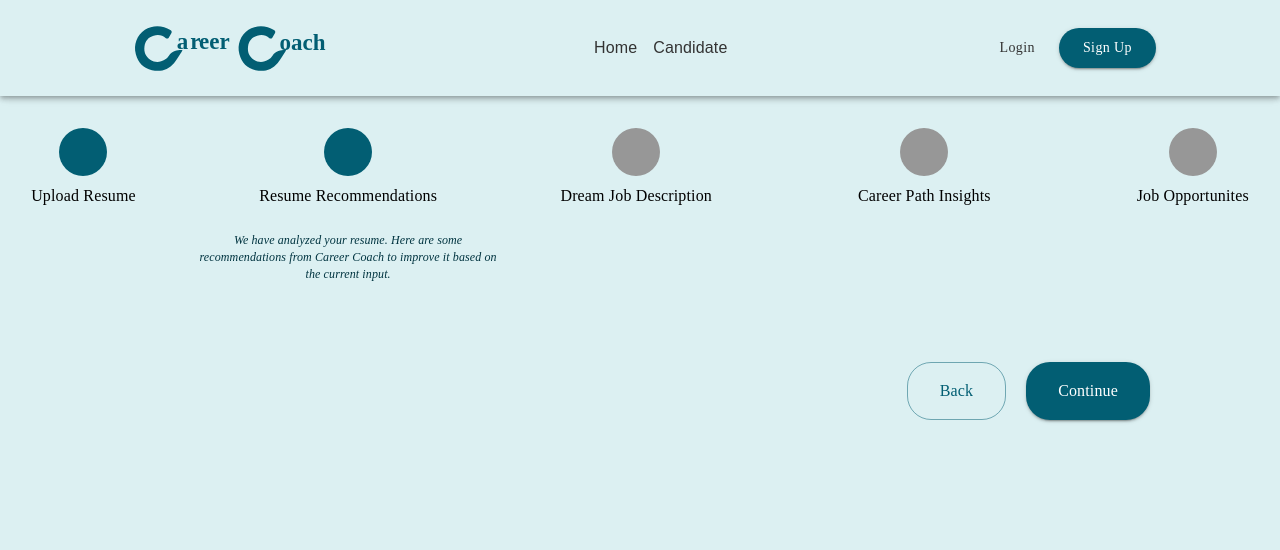
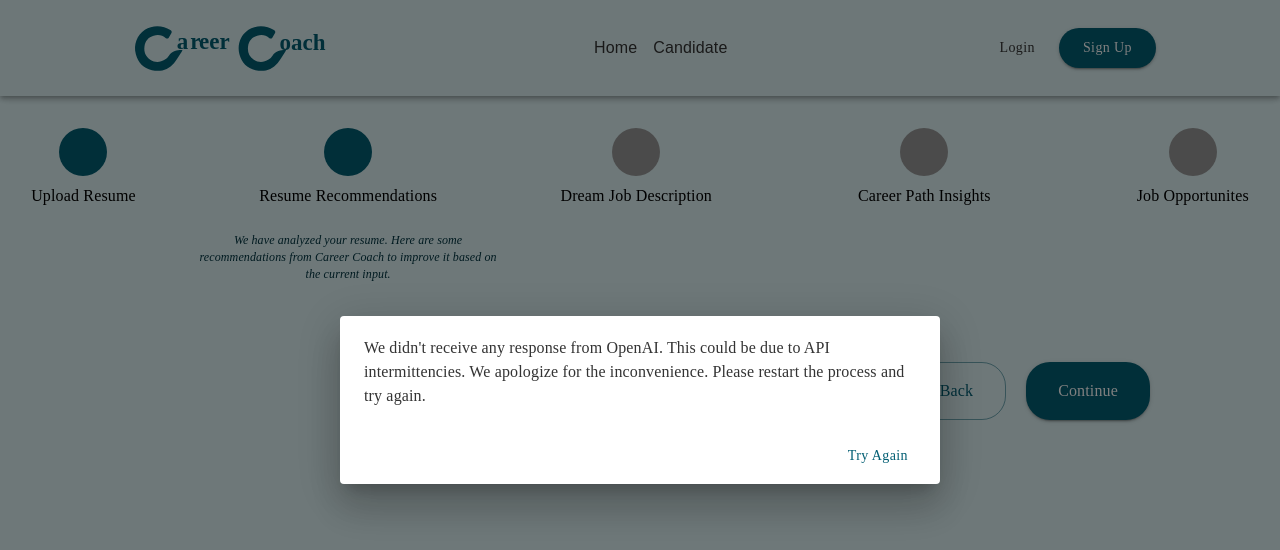
Before and after one commit to orchidmedia/careercoach, a Next.js app: page /candidate/improveResume in a window 1280 px wide. Shown: the top 550 px of the page. Built offline with nearby package versions, Linux system fonts and the light colour scheme; a web font is replaced by a local one.

Commit message:
new validations for error alert

```diff
--- a/src/components/organism/JobsBoard/JobsBoard.tsx
+++ b/src/components/organism/JobsBoard/JobsBoard.tsx
@@ -19,7 +19,11 @@ export const JobsBoard = () => {
 
     const handleSaveCareers = () => {
         const localData = localStorage.getItem('promptCareers')
-        setPromptCareers(localData)
+        if(localData){
+            setPromptCareers(localData)
+        } else {
+            setOpen(true)
+        }
     }
 
 
--- a/src/components/organism/MoreInsightsUpdate/MoreInsightsUpdate.tsx
+++ b/src/components/organism/MoreInsightsUpdate/MoreInsightsUpdate.tsx
@@ -1,13 +1,14 @@
 import ButtonsCandidateFlow from '@/components/molecules/ButtonsCandidateFlow';
 import { Box } from '@mui/material';
-import { useRouter } from 'next/router';
 import React, { useEffect, useState } from 'react';
 import ImproveCard from './components/improveCard';
+import AlertError from '@/components/molecules/AlertError';
 
 const MoreInsightsUpdate = () => {
-    const router = useRouter();
 
     const [improves, setImproves]: any = useState();
+    const [open, setOpen] = useState(false);
+
 
     const handleSaveImproves = () => {
         const localData = localStorage.getItem('improves')
@@ -17,6 +18,14 @@ const MoreInsightsUpdate = () => {
     useEffect(() => {
         handleSaveImproves()
     }, []);
+
+    useEffect(() => {
+        if (!improves || improves.length === 0) {
+            setOpen(true)
+        } else {
+            setOpen(false)
+        }
+    }, [improves]);
 
     return (
         <Box m={5}>
@@ -31,12 +40,14 @@ const MoreInsightsUpdate = () => {
                 {
                     improves?.map((improve: any, index: number) => {
                         return (
-                           <ImproveCard key={index} improve={improve}/>
+                            <ImproveCard key={index} improve={improve} />
                         )
                     })
                 }
             </Box>
             <ButtonsCandidateFlow textContinue={'GET JOBS'} />
+            <AlertError open={open} setOpen={setOpen} />
+
         </Box>
     )
 }
--- a/src/components/organism/RecommendationsIdealList/RecommendationsIdealList.tsx
+++ b/src/components/organism/RecommendationsIdealList/RecommendationsIdealList.tsx
@@ -21,7 +21,11 @@ const RecommendationsIdealList = (data: any) => {
 
     const handleSaveCareers = () => {
         const localData = localStorage.getItem('promptCareers')
-        setPromptCareers(localData)
+        if(localData){
+            setPromptCareers(localData)
+        } else {
+            setOpen(true)
+        }
     }
 
 
```
Also changed, not shown: src/components/organism/RecommendationsPath/RecommendationsPath.tsx (+7 -0 lines).
